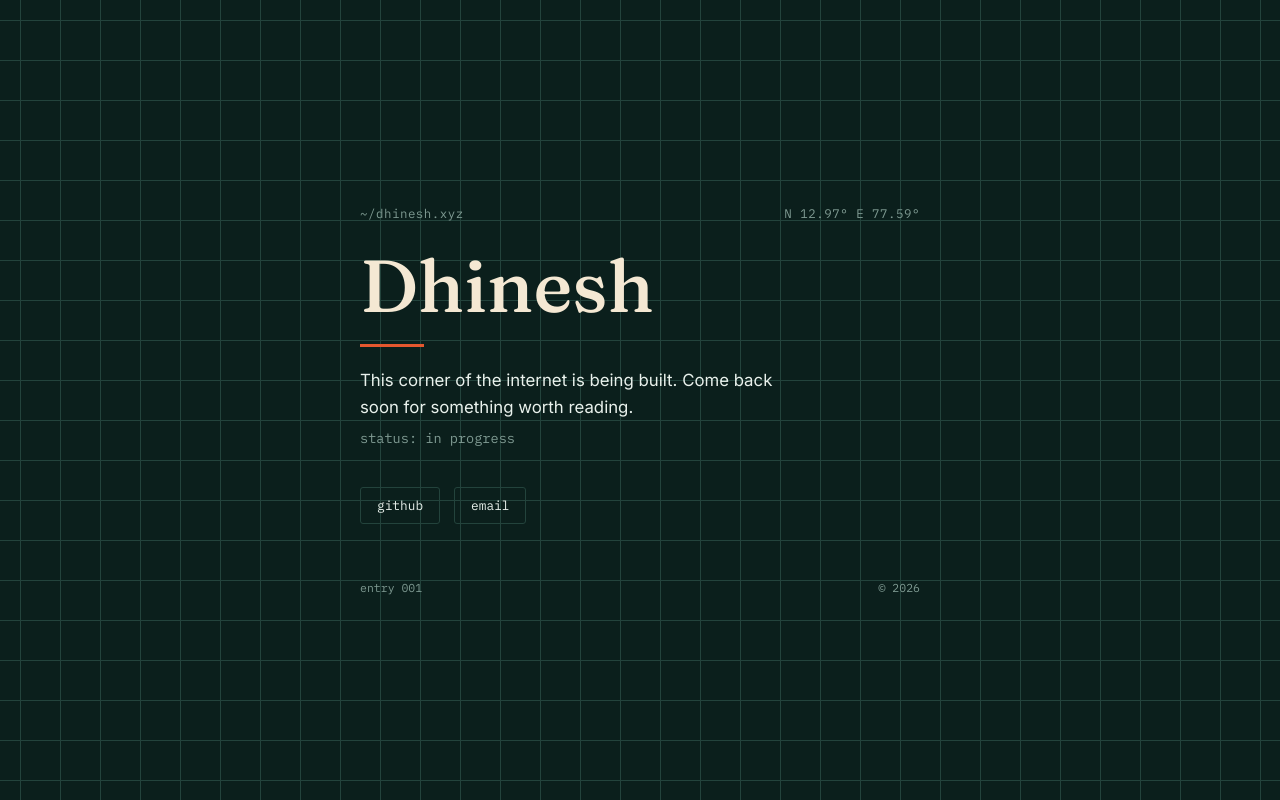
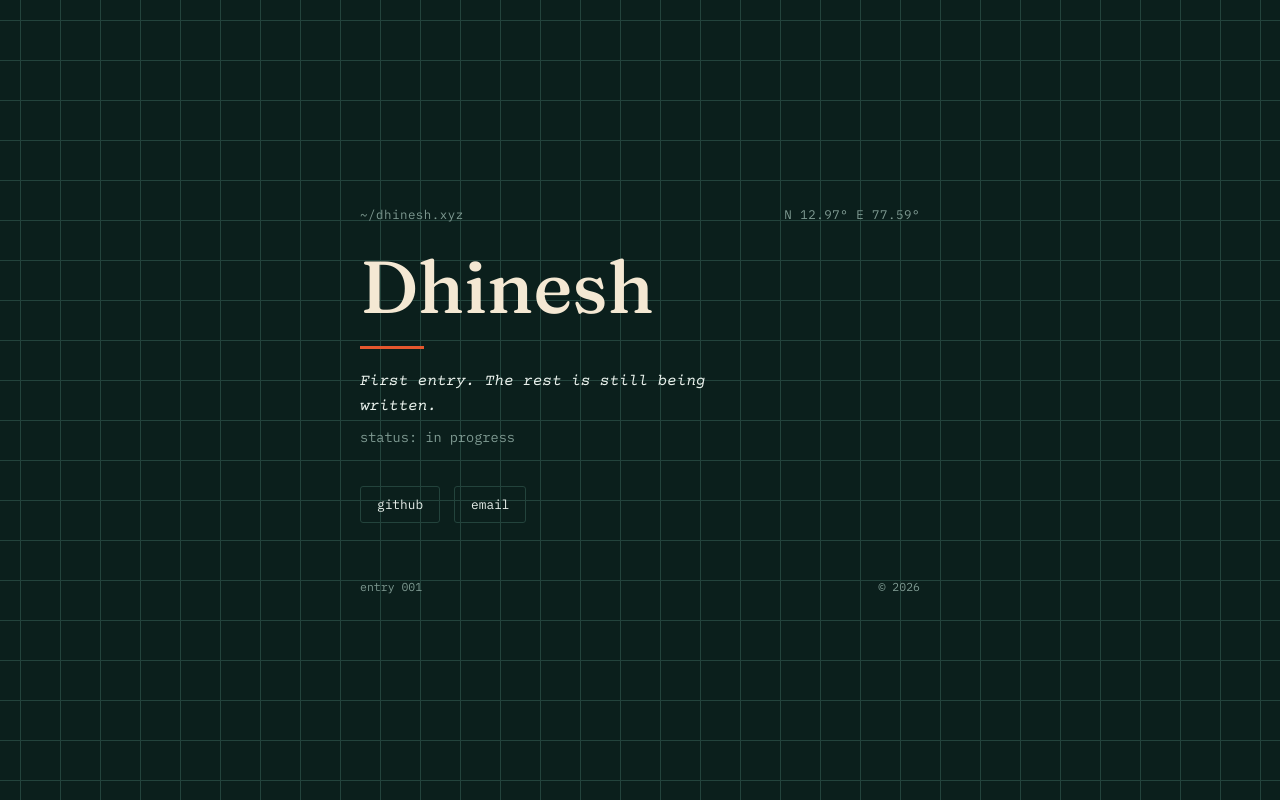
Before and after one commit to dndd7/dndd7.github.io, a plain HTML site: page index.html in a window 1280 px wide. Drawn offline with nearby package versions, Linux system fonts and the light colour scheme.

Commit message:
Update contact email and rework homepage tagline
Switch contact email to dndd7@proton.me and rewrite the placeholder
tagline to tie into the "entry 001" footer. Give the tagline a
Courier Prime italic treatment for a typewriter feel alongside the
existing Fraunces headline.

```diff
--- a/index.html
+++ b/index.html
@@ -6,7 +6,7 @@
 <title>dhinesh.xyz</title>
 <link rel="preconnect" href="https://fonts.googleapis.com">
 <link rel="preconnect" href="https://fonts.gstatic.com" crossorigin>
-<link href="https://fonts.googleapis.com/css2?family=Fraunces:opsz,wght@9..144,400;9..144,500&family=IBM+Plex+Mono:wght@400;500&family=Inter:wght@400;500&display=swap" rel="stylesheet">
+<link href="https://fonts.googleapis.com/css2?family=Fraunces:opsz,wght@9..144,400;9..144,500&family=IBM+Plex+Mono:wght@400;500&family=Inter:wght@400;500&family=Courier+Prime:ital,wght@0,400;0,700;1,400&display=swap" rel="stylesheet">
 <style>
   :root {
     --bg: #0b1f1c;
@@ -67,7 +67,9 @@
     margin: 22px 0 20px;
   }
   .tagline {
-    font-size: 1.05rem;
+    font-family: 'Courier Prime', monospace;
+    font-style: italic;
+    font-size: 1rem;
     color: var(--ink);
     line-height: 1.6;
     max-width: 40ch;
@@ -127,11 +129,11 @@
     <p class="eyebrow"><span>~/dhinesh.xyz</span><span>N 12.97&deg; E 77.59&deg;</span></p>
     <h1>Dhinesh</h1>
     <hr class="rule">
-    <p class="tagline">This corner of the internet is being built. Come back soon for something worth reading.</p>
+    <p class="tagline">First entry. The rest is still being written.</p>
     <p class="status">status: in progress<span class="cursor"></span></p>
     <div class="links">
       <a href="https://github.com/dndd7" target="_blank" rel="noopener">github</a>
-      <a href="mailto:hello@dhinesh.xyz">email</a>
+      <a href="mailto:dndd7@proton.me">email</a>
     </div>
     <footer>
       <span>entry 001</span>
```
